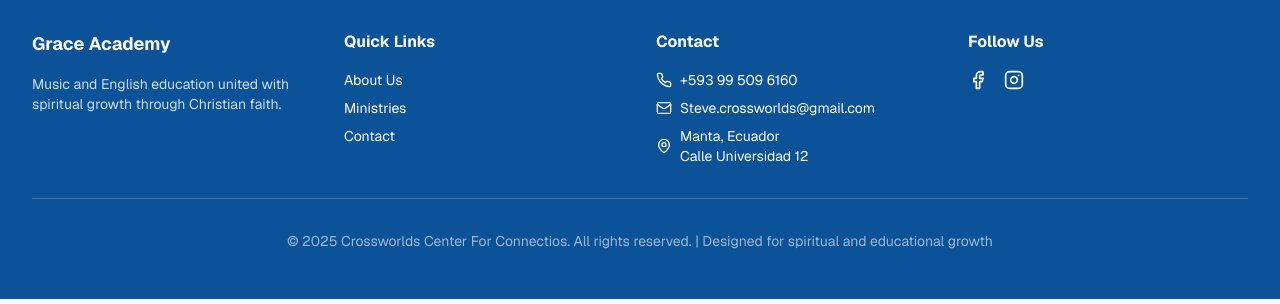
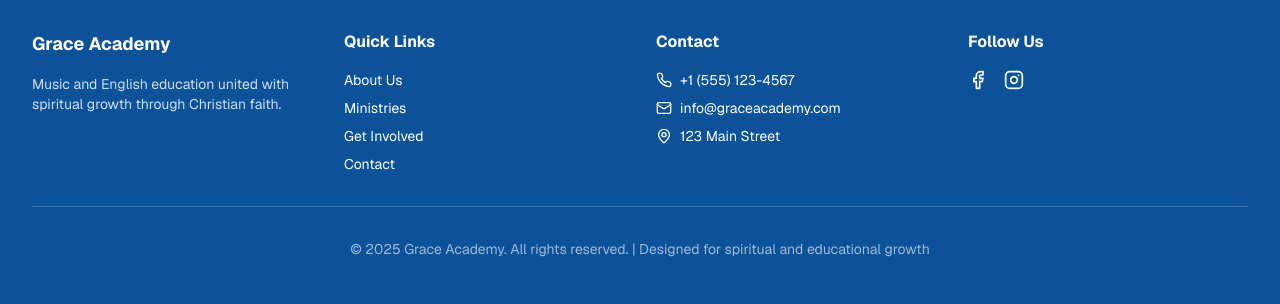
Before and after one commit to jose-uleamxddd/Crossworlds, a Next.js app: page / in a window 1280 px wide. Shown: the part 2846-3150 px from the top of the page. Built offline with nearby package versions, Linux system fonts and the light colour scheme; no server answers.

Commit message:
vamoooos

```diff
--- a/components/footer.tsx
+++ b/components/footer.tsx
@@ -1,7 +1,7 @@
 'use client';
 
 import Link from 'next/link';
-import { Mail, Phone, MapPin, Facebook, Instagram } from 'lucide-react';
+import { Mail, Phone, MapPin, Facebook, Instagram, Youtube } from 'lucide-react';
 
 export default function Footer() {
   return (
@@ -22,6 +22,7 @@ export default function Footer() {
             <ul className="space-y-2 text-sm">
               <li><Link href="/about" className="hover:text-[#dbeafe] transition-colors">About Us</Link></li>
               <li><Link href="/ministries" className="hover:text-[#dbeafe] transition-colors">Ministries</Link></li>
+              <li><Link href="/get-involved" className="hover:text-[#dbeafe] transition-colors">Get Involved</Link></li>
               <li><Link href="/contact" className="hover:text-[#dbeafe] transition-colors">Contact</Link></li>
             </ul>
           </div>
@@ -32,15 +33,15 @@ export default function Footer() {
             <div className="space-y-2 text-sm">
               <div className="flex items-center space-x-2">
                 <Phone size={16} />
-                <span>+593 99 509 6160</span>
+                <span>+1 (555) 123-4567</span>
               </div>
               <div className="flex items-center space-x-2">
                 <Mail size={16} />
-                <span>Steve.crossworlds@gmail.com</span>
+                <span>info@graceacademy.com</span>
               </div>
               <div className="flex items-center space-x-2">
                 <MapPin size={16} />
-                <span>Manta, Ecuador <br /> Calle Universidad 12</span>
+                <span>123 Main Street</span>
               </div>
             </div>
           </div>
@@ -56,7 +57,7 @@ export default function Footer() {
         </div>
 
         <div className="border-t border-white/20 mt-8 pt-8 text-center text-sm text-white/60">
-          <p>&copy; 2025 Crossworlds Center For Connectios. All rights reserved. | Designed for spiritual and educational growth</p>
+          <p>&copy; 2025 Grace Academy. All rights reserved. | Designed for spiritual and educational growth</p>
         </div>
       </div>
     </footer>
```
Also changed, not shown: vercel.json (deleted).
